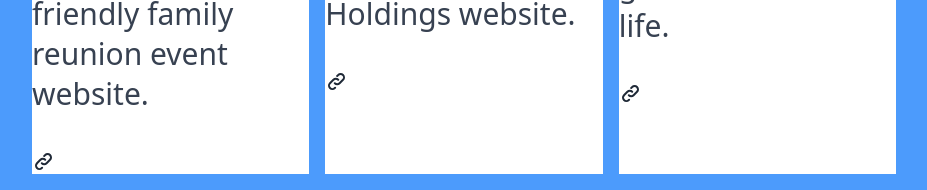
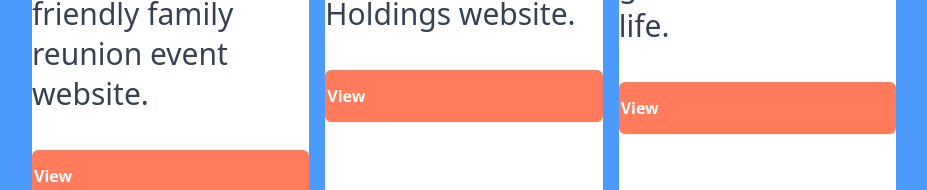
Before and after one commit to drethedevjs/web-dev-services, a Next.js app in the folder frontend/: page /portfolio in a window 1280 px wide. Shown: the part 610-800 px from the top of the page, without its empty margins (176-1103 px from the left). Built offline with nearby package versions, Linux system fonts and the light colour scheme.

Commit message:
Made link into button and removed link icon.

```diff
--- a/frontend/src/app/portfolio/page.tsx
+++ b/frontend/src/app/portfolio/page.tsx
@@ -1,4 +1,3 @@
-import LinkIcon from "@/components/icons/LinkIcon";
 import websites from "@/data/websites";
 import { Card } from "flowbite-react";
 
@@ -16,8 +15,12 @@ const Portfolio = () => {
                 {w.name}
               </h5>
               <p className="font-normal text-gray-700 dark:text-gray-400">{w.description}</p>
-              <a href={w.link} target="_blank" className="mt-auto">
-                <LinkIcon />
+              <a
+                href={w.link}
+                target="_blank"
+                className="mt-auto bg-secondary py-3 place-items-center rounded-md text-white hover:bg-white hover:text-secondary hover:border-secondary border-2 border-secondary transition-colors font-bold"
+              >
+                View
               </a>
             </Card>
           );
--- a/frontend/src/components/icons/LinkIcon.tsx
+++ /dev/null
@@ -1,23 +0,0 @@
-const WorldIcon = () => {
-  return (
-    <svg
-      className="w-6 h-6 text-gray-800 dark:text-white"
-      aria-hidden="true"
-      xmlns="http://www.w3.org/2000/svg"
-      width="24"
-      height="24"
-      fill="none"
-      viewBox="0 0 24 24"
-    >
-      <path
-        stroke="currentColor"
-        strokeLinecap="round"
-        strokeLinejoin="round"
-        stroke-width="2"
-        d="M13.213 9.787a3.391 3.391 0 0 0-4.795 0l-3.425 3.426a3.39 3.39 0 0 0 4.795 4.794l.321-.304m-.321-4.49a3.39 3.39 0 0 0 4.795 0l3.424-3.426a3.39 3.39 0 0 0-4.794-4.795l-1.028.961"
-      />
-    </svg>
-  );
-};
-
-export default WorldIcon;
```
